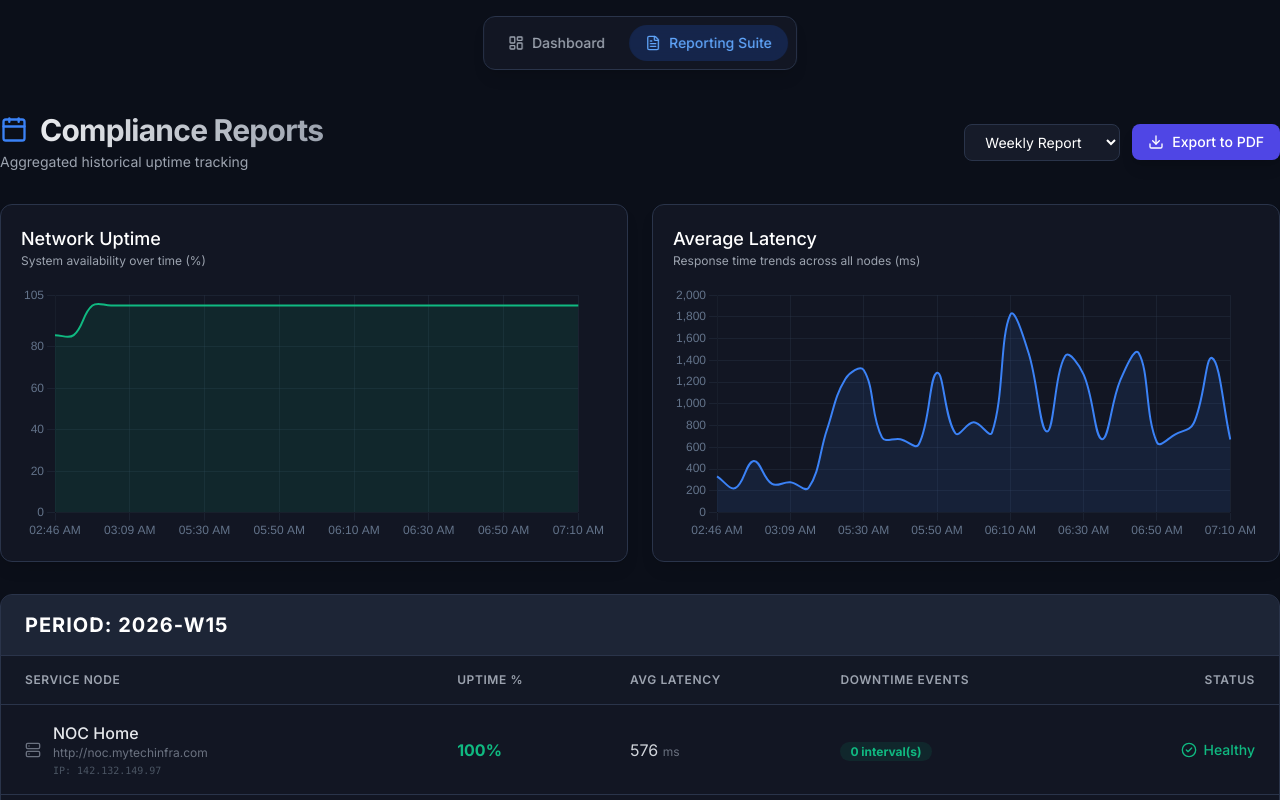
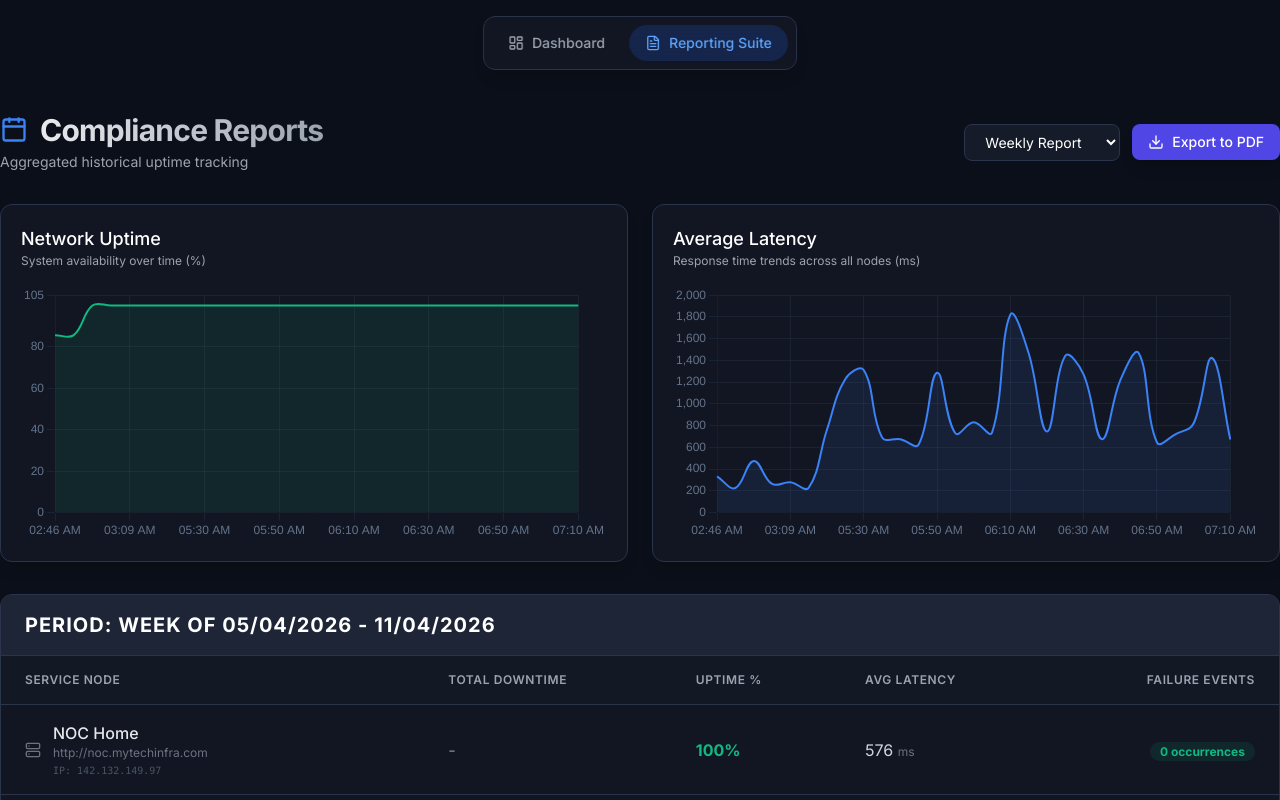
Before and after one commit to Viishnu07/NOC-Monitoring, a React (Vite) app: page / in a window 1280 px wide. Both pictures are taken after a click on the button "Reporting Suite". Shown: the top 800 px of the page. Built offline with nearby package versions, Linux system fonts and the light colour scheme.

Commit message:
making report better

```diff
--- a/src/components/ReportView.jsx
+++ b/src/components/ReportView.jsx
@@ -12,14 +12,20 @@ export default function ReportView({ historyData }) {
     return <div className="p-8 text-center text-gray-500">No historical data available for reporting.</div>;
   }
 
-  // Helper to group by Week (simplistic: Year-Week based on timestamp)
+  // Helper to group by Week (formatting as Sunday - Saturday)
   const getWeekKey = (date) => {
     const d = new Date(date);
     d.setHours(0, 0, 0, 0);
-    d.setDate(d.getDate() + 3 - (d.getDay() + 6) % 7);
-    const week1 = new Date(d.getFullYear(), 0, 4);
-    const weekNum = 1 + Math.round(((d.getTime() - week1.getTime()) / 86400000 - 3 + (week1.getDay() + 6) % 7) / 7);
-    return `${d.getFullYear()}-W${weekNum.toString().padStart(2, '0')}`;
+    const day = d.getDay();
+    const diff = d.getDate() - day; // Adjust to Sunday
+    const sunday = new Date(d);
+    sunday.setDate(diff);
+
+    const saturday = new Date(sunday);
+    saturday.setDate(sunday.getDate() + 6);
+
+    const formatDate = (dt) => `${dt.getDate().toString().padStart(2, '0')}/${(dt.getMonth() + 1).toString().padStart(2, '0')}/${dt.getFullYear()}`;
+    return `Week of ${formatDate(sunday)} - ${formatDate(saturday)}`;
   };
 
   // Helper to group by Month
@@ -97,11 +103,11 @@ export default function ReportView({ historyData }) {
 
     reportGroups.forEach(group => {
       group.nodes.forEach(item => {
-        const healthStatus = item.uptimePercent >= 99.0 ? 'Optimal' : item.uptimePercent >= 95.0 ? 'Warning' : 'Critical';
+        const totalDowntimeMins = item.downChecks * 5; // 5 minute intervals
 
         healthRows.push([
           `${item.name}\n${item.url}\nIP: ${item.ip}`,
-          healthStatus,
+          totalDowntimeMins === 0 ? '-' : `${totalDowntimeMins} mins`,
           `${item.uptimePercent.toFixed(2)}%`,
           `${Math.round(item.avgLatency)} ms`
         ]);
@@ -116,14 +122,7 @@ export default function ReportView({ historyData }) {
       });
     });
 
-    // Capture the Chart Canvas securely
-    const chartCanvas = document.querySelector('.report-view-chart canvas');
-    let currentY = 55;
-    if (chartCanvas) {
-      const imgData = chartCanvas.toDataURL('image/png', 1.0);
-      doc.addImage(imgData, 'PNG', 14, 44, 180, 50);
-      currentY = 100;
-    }
+    let currentY = 50;
 
     // 1. Print Downtime Summary (If exists)
     if (summaryRows.length > 0) {
@@ -149,7 +148,7 @@ export default function ReportView({ historyData }) {
     doc.text("Overall SLA Health & Latency", 14, currentY);
 
     autoTable(doc, {
-      head: [["Endpoint / Routing Info", "Health Status", "Uptime %", "Avg Latency"]],
+      head: [["Endpoint / Routing Info", "Total Downtime", "Uptime %", "Avg Latency"]],
       body: healthRows,
       startY: currentY + 4,
       theme: 'grid',
@@ -177,9 +176,7 @@ export default function ReportView({ historyData }) {
       },
       didParseCell: function(data) {
         if (data.section === 'body' && data.column.index === 1) {
-          if (data.cell.raw === 'Optimal') data.cell.styles.textColor = [22, 163, 74];
-          else if (data.cell.raw === 'Warning') data.cell.styles.textColor = [202, 138, 4];
-          else data.cell.styles.textColor = [220, 38, 38];
+          if (data.cell.raw !== '-') data.cell.styles.textColor = [220, 38, 38]; // Red for downtime
         }
       }
     });
@@ -201,18 +198,25 @@ export default function ReportView({ historyData }) {
     });
 
     if (outageRows.length > 0) {
-      doc.addPage();
+      currentY = doc.lastAutoTable.finalY + 20;
+
+      // Auto-paginate if too close to bottom margin
+      if (currentY > 250) {
+         doc.addPage();
+         currentY = 22;
+      }
+
       doc.setFontSize(16);
       doc.setTextColor(20, 20, 20);
-      doc.text("Appendix A: Outage Timestamps", 14, 22);
+      doc.text("Appendix A: Outage Timestamps", 14, currentY);
       doc.setFontSize(10);
       doc.setTextColor(100, 100, 100);
-      doc.text("Detailed log of exact downtime occurences recorded by the NOC Bot.", 14, 28);
+      doc.text("Detailed log of exact downtime occurences recorded by the NOC Bot.", 14, currentY + 6);
 
       autoTable(doc, {
         head: [["Service Node", "URL", "Incident Timestamp (Local Time)"]],
         body: outageRows,
-        startY: 35,
+        startY: currentY + 13,
         theme: 'striped',
         headStyles: { fillColor: [220, 38, 38] }, // Red header for outages
       });
@@ -287,14 +291,16 @@ export default function ReportView({ historyData }) {
                   <thead>
                     <tr className="bg-card/50 text-xs uppercase tracking-wider text-gray-400 border-b border-border">
                       <th className="px-6 py-4 font-semibold">Service Node</th>
+                      <th className="px-6 py-4 font-semibold">Total Downtime</th>
                       <th className="px-6 py-4 font-semibold">Uptime %</th>
                       <th className="px-6 py-4 font-semibold">Avg Latency</th>
-                      <th className="px-6 py-4 font-semibold">Downtime Events</th>
-                      <th className="px-6 py-4 font-semibold text-right">Status</th>
+                      <th className="px-6 py-4 font-semibold text-right">Failure Events</th>
                     </tr>
                   </thead>
                   <tbody className="divide-y divide-border">
-                    {group.nodes.map((node, i) => (
+                    {group.nodes.map((node, i) => {
+                      const downtimeMins = node.downChecks * 5;
+                      return (
                       <tr key={i} className="hover:bg-white/[0.02] transition-colors">
                         <td className="px-6 py-4">
                           <div className="flex items-center gap-3">
@@ -307,6 +313,11 @@ export default function ReportView({ historyData }) {
                           </div>
                         </td>
                         <td className="px-6 py-4">
+                          <div className={`font-semibold ${downtimeMins > 0 ? 'text-danger' : 'text-gray-500'}`}>
+                            {downtimeMins === 0 ? '-' : `${downtimeMins} mins`}
+                          </div>
+                        </td>
+                        <td className="px-6 py-4">
                           <span className={`font-bold ${node.uptimePercent >= 99 ? 'text-success' : (node.uptimePercent >= 95 ? 'text-yellow-500' : 'text-danger')}`}>
                             {node.uptimePercent}%
                           </span>
@@ -314,24 +325,14 @@ export default function ReportView({ historyData }) {
                         <td className="px-6 py-4 text-gray-300">
                           {node.avgLatency} <span className="text-xs text-gray-500">ms</span>
                         </td>
-                        <td className="px-6 py-4">
+                        <td className="px-6 py-4 text-right">
                           <span className={`px-2.5 py-0.5 rounded-full text-xs font-bold ${node.downChecks === 0 ? 'bg-success/10 text-success' : 'bg-danger/20 text-danger'}`}>
-                            {node.downChecks} interval(s)
+                            {node.downChecks} occurrences
                           </span>
                         </td>
-                        <td className="px-6 py-4 text-right">
-                          {node.uptimePercent >= 99 ? (
-                            <div className="flex items-center justify-end gap-1.5 text-success text-sm font-medium">
-                              <CheckCircle2 size={16} /> Healthy
-                            </div>
-                          ) : (
-                            <div className="flex items-center justify-end gap-1.5 text-danger text-sm font-medium">
-                              <AlertTriangle size={16} /> SLA Risk
-                            </div>
-                          )}
-                        </td>
                       </tr>
-                    ))}
+                      );
+                    })}
                   </tbody>
                 </table>
               </div>
```
